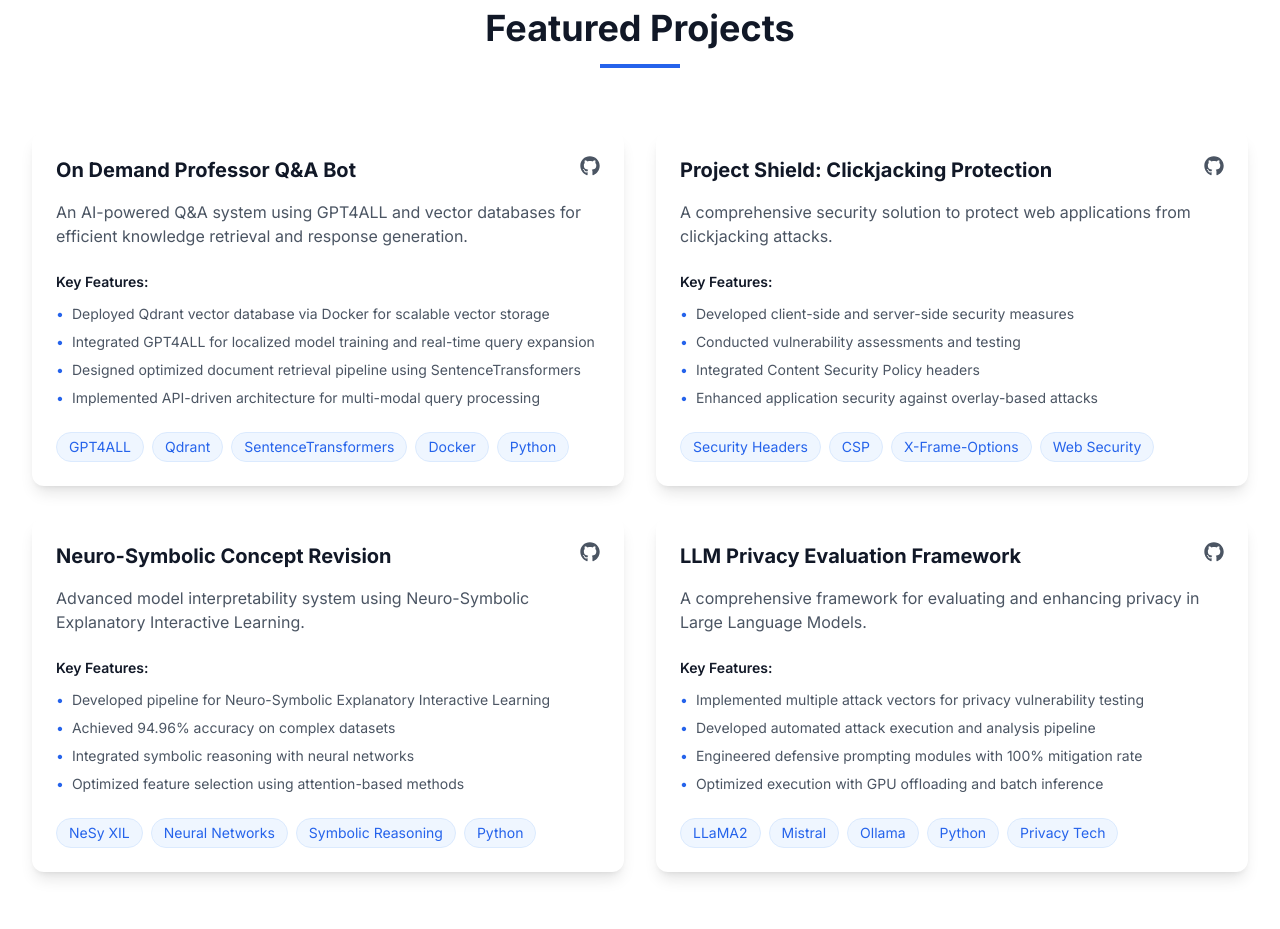
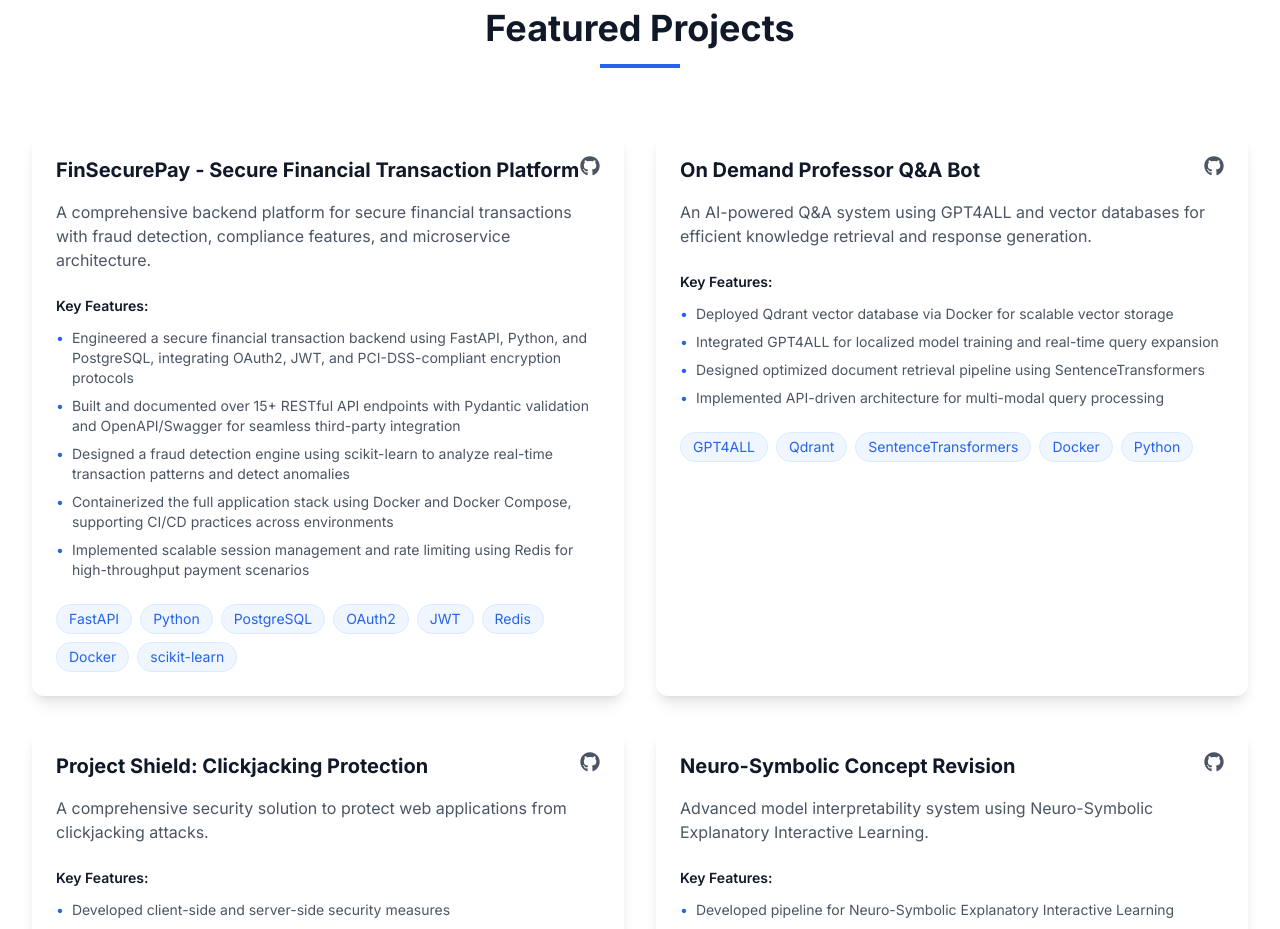
Before and after one commit to Vamsi-Krishna63/Portfolio, a Next.js app: page / in a window 1280 px wide. Shown: the part 4580-5509 px from the top of the page. Built offline with nearby package versions, Linux system fonts and the light colour scheme.

Commit message:
Add FinSecurePay project and update skills (PostgreSQL, OAuth2, JWT, Redis)

```diff
--- a/src/components/Projects.tsx
+++ b/src/components/Projects.tsx
@@ -4,6 +4,20 @@ import { motion } from 'framer-motion';
 import { FaGithub, FaExternalLinkAlt } from 'react-icons/fa';
 
 const projects = [
+  {
+    title: 'FinSecurePay - Secure Financial Transaction Platform',
+    description: 'A comprehensive backend platform for secure financial transactions with fraud detection, compliance features, and microservice architecture.',
+    technologies: ['FastAPI', 'Python', 'PostgreSQL', 'OAuth2', 'JWT', 'Redis', 'Docker', 'scikit-learn'],
+    points: [
+      'Engineered a secure financial transaction backend using FastAPI, Python, and PostgreSQL, integrating OAuth2, JWT, and PCI-DSS-compliant encryption protocols',
+      'Built and documented over 15+ RESTful API endpoints with Pydantic validation and OpenAPI/Swagger for seamless third-party integration',
+      'Designed a fraud detection engine using scikit-learn to analyze real-time transaction patterns and detect anomalies',
+      'Containerized the full application stack using Docker and Docker Compose, supporting CI/CD practices across environments',
+      'Implemented scalable session management and rate limiting using Redis for high-throughput payment scenarios'
+    ],
+    github: 'https://github.com/Vamsi-Krishna63/Finsecurepay',
+    live: '#'
+  },
   {
     title: 'On Demand Professor Q&A Bot',
     description: 'An AI-powered Q&A system using GPT4ALL and vector databases for efficient knowledge retrieval and response generation.',
--- a/src/components/Skills.tsx
+++ b/src/components/Skills.tsx
@@ -2,7 +2,8 @@
 
 import { motion } from 'framer-motion';
 import { FaReact, FaPython, FaAws, FaDocker, FaGitAlt } from 'react-icons/fa';
-import { SiTypescript, SiJavascript, SiNextdotjs, SiTailwindcss, SiMongodb, SiPostgresql, SiTensorflow, SiPytorch } from 'react-icons/si';
+import { SiTypescript, SiJavascript, SiNextdotjs, SiTailwindcss, SiMongodb, SiPostgresql, SiTensorflow, SiPytorch, SiRedis } from 'react-icons/si';
+import { RiLockPasswordLine, RiShieldLine } from 'react-icons/ri';
 
 const skills = [
   {
@@ -19,8 +20,11 @@ const skills = [
     category: 'Backend',
     items: [
       { name: 'Python', icon: FaPython, level: 95 },
+      { name: 'PostgreSQL', icon: SiPostgresql, level: 85 },
+      { name: 'Redis', icon: SiRedis, level: 80 },
+      { name: 'OAuth2', icon: RiLockPasswordLine, level: 85 },
+      { name: 'JWT', icon: RiShieldLine, level: 85 },
       { name: 'MongoDB', icon: SiMongodb, level: 85 },
-      { name: 'PostgreSQL', icon: SiPostgresql, level: 80 },
       { name: 'AWS', icon: FaAws, level: 85 },
       { name: 'Docker', icon: FaDocker, level: 80 },
     ]
```
